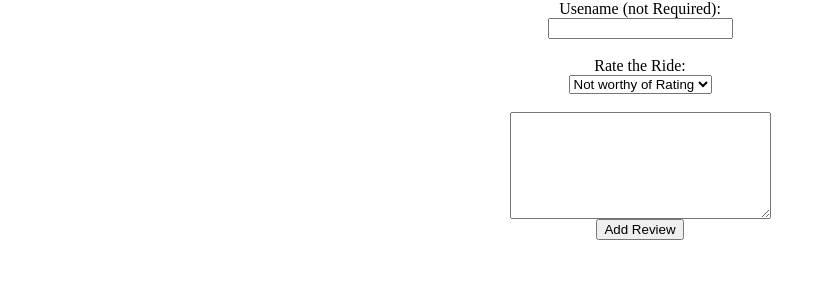
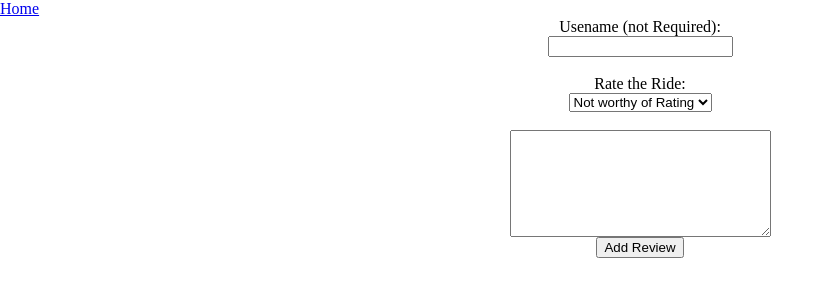
Before and after one commit to ZahraAlaali/Theme_Park_Review_Frontend, a React (Vite) app: page /addReview/1 in a window 1280 px wide. Shown: the top 300 px of the page, without its empty margins (0-834 px from the left). Built offline with nearby package versions, Linux system fonts and the light colour scheme.

Commit message:
add nav bar

```diff
--- a/src/components/Home.jsx
+++ b/src/components/Home.jsx
@@ -16,6 +16,7 @@ const Home = () => {
   return (
     <>
       <nav>
+        <NavLink to={"/"}>Home</NavLink>
         <NavLink to={"/addRide"}>Add Game/Ride</NavLink>
       </nav>
       <div>
--- a/src/components/Review.jsx
+++ b/src/components/Review.jsx
@@ -1,6 +1,7 @@
 import { useState } from "react"
 import axios from "axios"
 import { useParams } from "react-router-dom"
+import { NavLink } from "react-router-dom"
 
 const Review = () => {
   let { rideId } = useParams()
@@ -30,6 +31,10 @@ const Review = () => {
   }
 
   return (
+    <>
+      <nav>
+        <NavLink to={"/"}>Home</NavLink>
+      </nav>
       <form onSubmit={handleSubmit}>
         <label htmlFor="username">Usename (not Required):</label>
         <input
@@ -60,6 +65,7 @@ const Review = () => {
         ></textarea>
         <button type="submit">Add Review</button>
       </form>
+    </>
   )
 }
 export default Review
--- a/src/components/Ride.jsx
+++ b/src/components/Ride.jsx
@@ -23,6 +23,10 @@ const Ride = () => {
   }
 
   return (
+    <>
+      <nav>
+        <NavLink to={"/"}>Home</NavLink>
+      </nav>
       <form onSubmit={handleSubmit}>
         <label htmlFor="name">Name:</label>
         <input
@@ -52,6 +56,7 @@ const Ride = () => {
         ></textarea>
         <button type="submit">Add</button>
       </form>
+    </>
   )
 }
 
```
Lines whose indentation alone changed are shown as unchanged.
